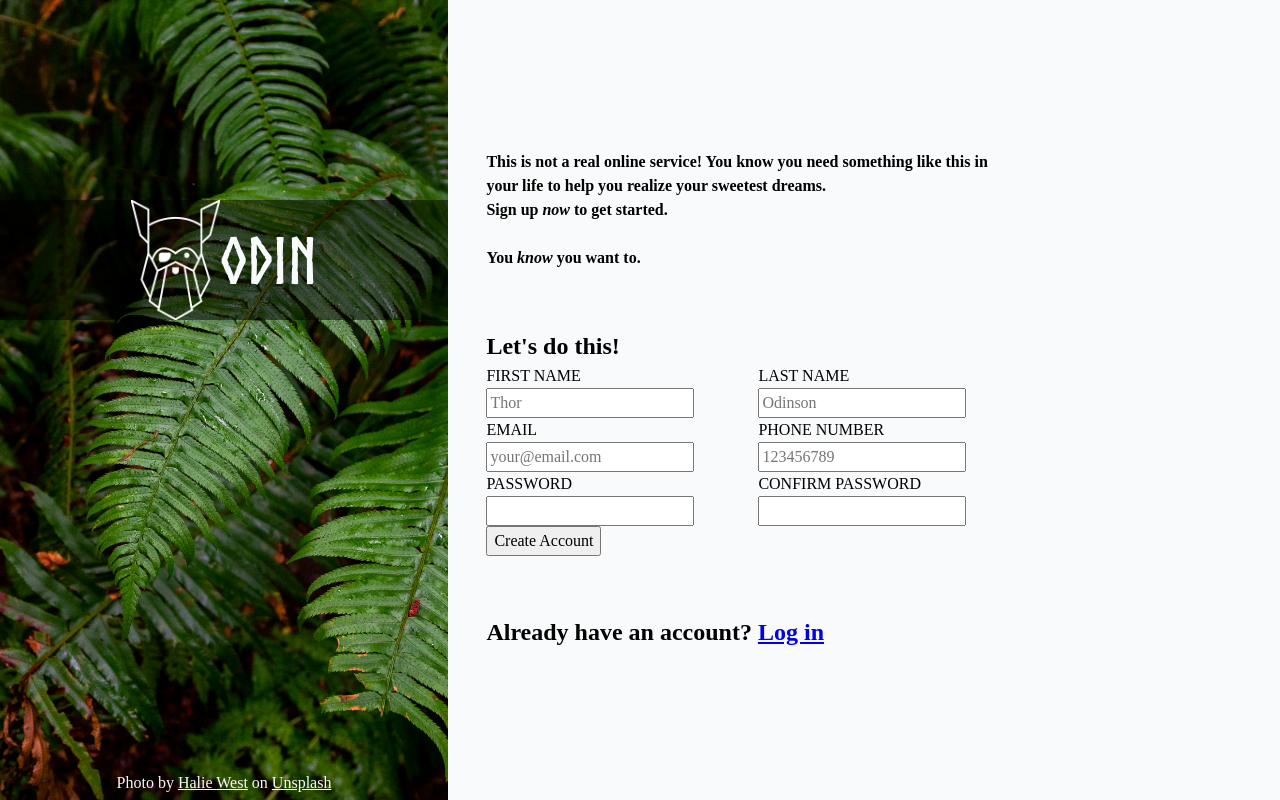
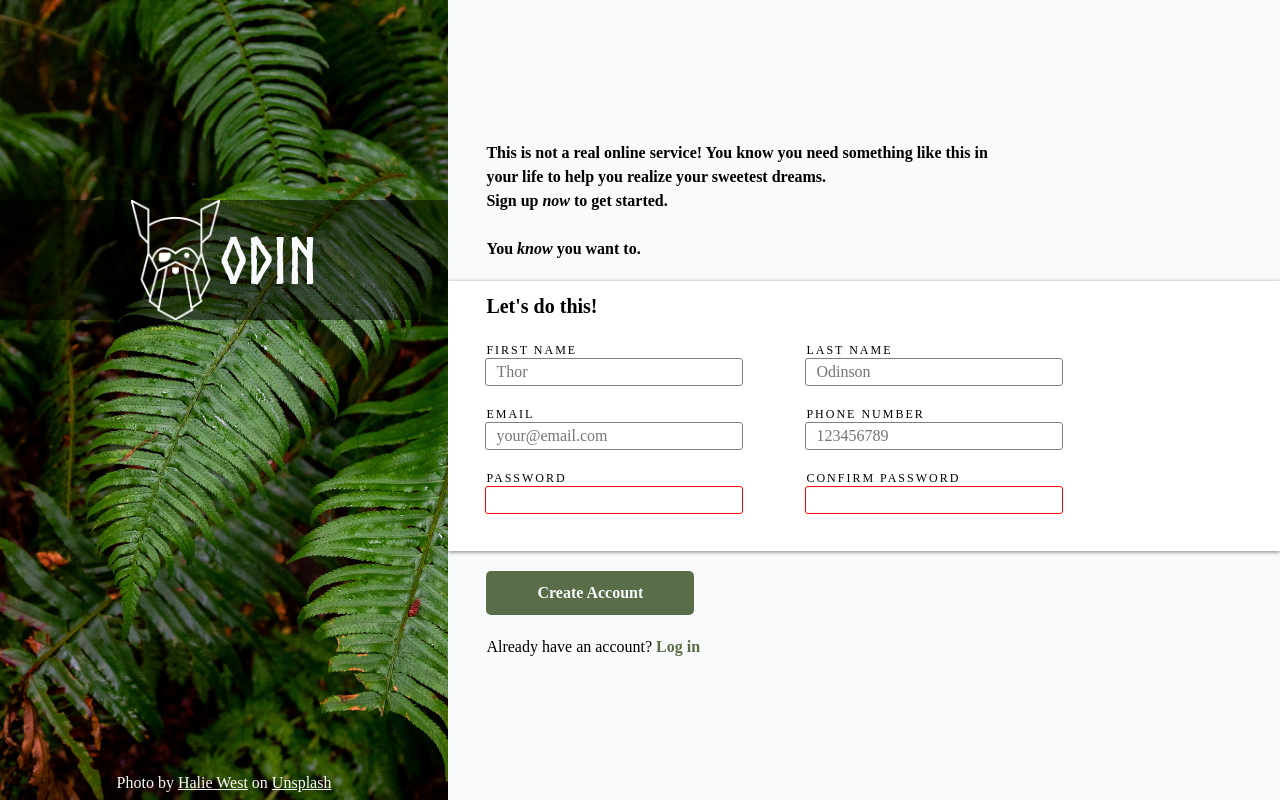
Before and after one commit to XAJX179/sign_up_form, a plain HTML site: page index.html in a window 1280 px wide. Drawn offline with Linux system fonts and the light colour scheme.

Commit message:
feat(style): style the <main> with form, button and footer

```diff
--- a/index.html
+++ b/index.html
@@ -35,7 +35,7 @@
     </header>
     <section class="sign-up">
       <h2>Let's do this!</h2>
-      <form id="sign-up-form" action="https://httpbin.org/post" method="post">
+      <form id="sign-up-form" action="https://httpbin.dev/post" method="post">
         <div class="input-row">
           <div class="input">
             <label for="first-name">FIRST NAME</label>
@@ -63,19 +63,19 @@
         <div class="input-row">
           <div class="input">
             <label for="password">PASSWORD</label>
-            <input type="password" name="password" id="password">
+            <input type="password" name="password" id="password" required>
           </div>
 
           <div class="input">
             <label for="confirm-password">CONFIRM PASSWORD</label>
-            <input type="password" name="confirm-password" id="confirm-password">
+            <input type="password" name="confirm-password" id="confirm-password" required>
           </div>
         </div>
 
       </form>
 
-      <button type="submit" form="sign-up-form">Create Account</button>
     </section>
+    <button type="submit" form="sign-up-form">Create Account</button>
     <footer class="log-in-message">
       <h2>
         Already have an account? <a href="https://youtu.be/X2CYWg9-2N0">Log in</a>
--- a/style.css
+++ b/style.css
@@ -86,12 +86,21 @@ h6 {
   --logo-padding-push-down: 25vh;
   --logo-dark-bg: rgba(0, 0, 0, 0.50);
   --image-credit-width: var(--logo-width);
-  --white: #f9fafb;
   --main-width: 65vw;
   --main-gap-size: 20px;
   --introduction-width: 40vw;
   --introduction-margin-push-right: 3vw;
-  --green: #204f03;
+  --sign-up-padding: 10px;
+  --sign-up-box-shadow: grey 0px 1px 4px;
+  --input-width: 20vw;
+  --input-box-shadow: blue 0px 0px 4px;
+  --button-width: 25%;
+  --button-radius: 5px;
+  --button-border: 0px;
+  --button-padding: 10px;
+  --white: #f9fafb;
+  --green: #596d48;
+  --grey: #eff0f2;
 }
 
 body {
@@ -156,7 +165,22 @@ main {
 }
 
 .sign-up {
-  padding: var(--introduction-margin-push-right);
+  padding-left: var(--introduction-margin-push-right);
+  padding-top: var(--sign-up-padding);
+  padding-bottom: var(--introduction-margin-push-right);
+  background-color: #fff;
+  box-shadow: var(--sign-up-box-shadow);
+}
+
+.sign-up>h2 {
+  font-size: 20px;
+  padding-bottom: 20px;
+}
+
+#sign-up-form {
+  display: flex;
+  flex-direction: column;
+  gap: 20px;
 }
 
 .input-row {
@@ -169,7 +193,52 @@ main {
   flex-direction: column;
 }
 
+label {
+  letter-spacing: 2px;
+  font-size: 12px;
+}
+
+input {
+  border: none;
+  outline: 1px solid grey;
+  width: var(--input-width);
+  padding-left: 10px;
+  border-radius: 2px;
+}
+
+input:invalid {
+  outline: #f90808 1px solid;
+  border: none;
+}
+
+input:focus {
+  outline: blue 1px solid;
+  border: none;
+  box-shadow: var(--input-box-shadow);
+}
+
+button {
+  width: var(--button-width);
+  margin-left: var(--introduction-margin-push-right);
+  background-color: var(--green);
+  color: var(--white);
+  border-radius: var(--button-radius);
+  border: var(--button-border);
+  padding: var(--button-padding);
+  font-weight: bold;
+}
+
 .log-in-message {
-
   margin-left: var(--introduction-margin-push-right);
 }
+
+.log-in-message>h2 {
+  font-size: 1rem;
+  font-weight: normal;
+}
+
+.log-in-message>h2>a {
+  color: var(--green);
+  font-weight: bold;
+  text-decoration-line: none;
+}
```
